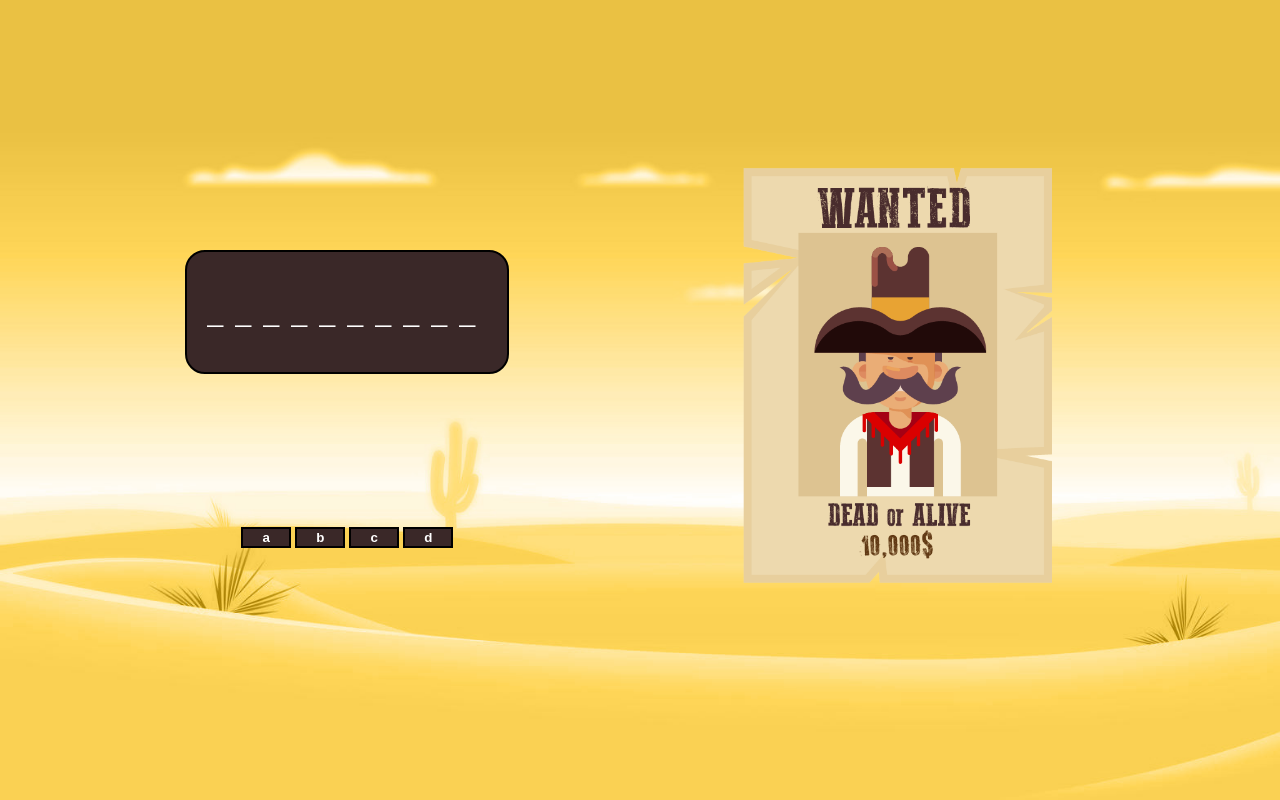
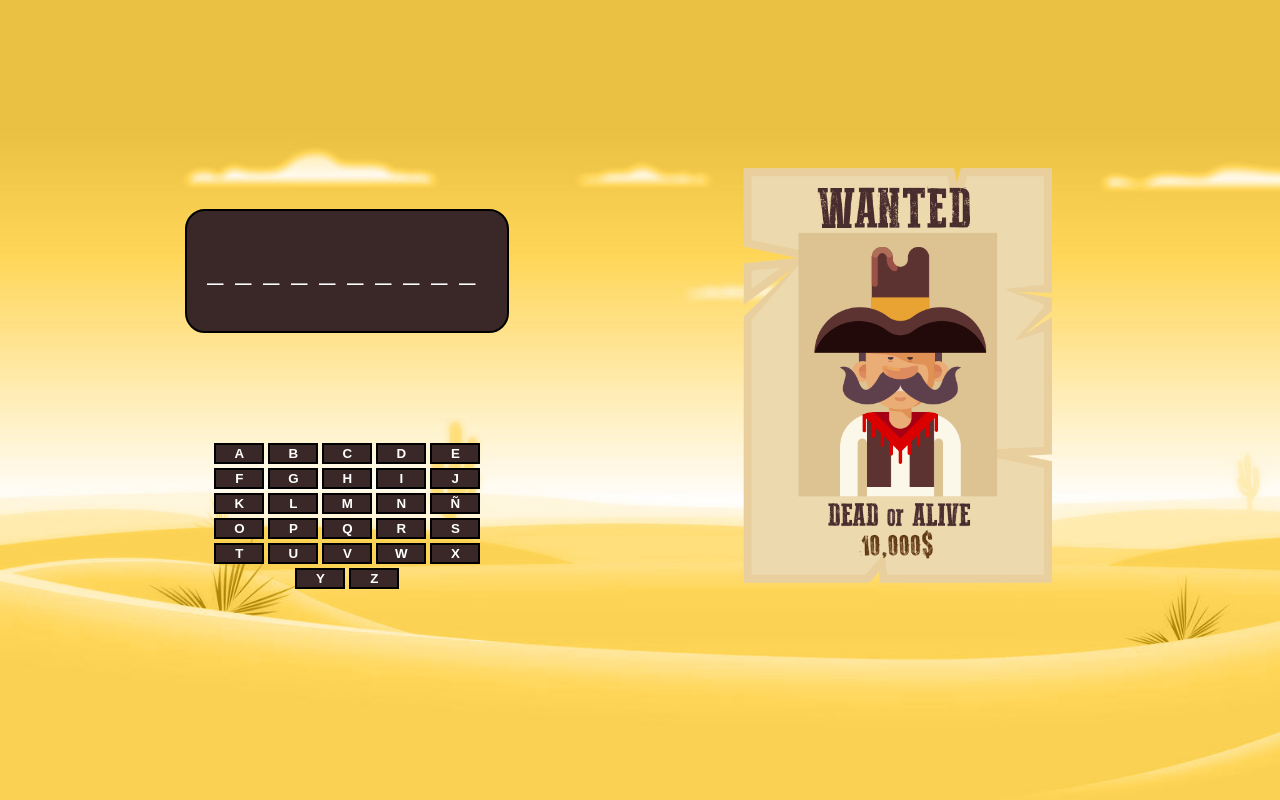
Before and after one commit to soniamogo/ahorcado, a plain HTML site: page index.html in a window 1280 px wide. Drawn offline with nearby package versions, Linux system fonts and the light colour scheme.

Commit message:
Revert "añadiendo jquery"

```diff
--- a/ahorcado.js
+++ b/ahorcado.js
@@ -3,18 +3,7 @@ var eleccion = '';
 var estadoEleccion = [];
 var vidas = -1;
 var imagenes = ['url(img/0.png)','url(img/1.png)', 'url(img/2.png)', 'url(img/3.png)', 'url(img/4.png)', 'url(img/5.png)', 'url(img/6.png)', 'url(img/7.png)', 'url(img/8.png)', 'url(img/9.png)'];
-var letras = ["a", "b", "c", "d"]
 
-$(document).ready(function(){
-  letras.forEach(letra =>{
-    $("#teclado").append(`<button id="${letra}" class="letra">${letra}</button>`)
-  })
-  $(".letra").click(function(){
-    const valor=$(this).text();
-    comprobarLetra(valor);
-    desactivarLetra(valor);
-  })
-})
 function seleccionPalabra(){
   var aleatorio = Math.floor(Math.random()*palabras.length);
   eleccion = palabras[aleatorio].toLowerCase();
@@ -50,7 +39,7 @@ console.log(vidas);
   document.getElementById("felicitacion").innerText='LO SIENTO, HAS PERDIDO';
   finalPartida();
  }
-//  desactivarLetra(letra);
+ desactivarLetra(letra);
 }
 
 function desactivarLetra(letra){
--- a/index.html
+++ b/index.html
@@ -1,7 +1,6 @@
 <!DOCTYPE html>
 <html lang="es">
 <head>
-  <script src="https://ajax.googleapis.com/ajax/libs/jquery/3.6.0/jquery.min.js"></script>
   <meta charset="utf-8">
   <title>Bienvenido al ahorcado</title>
   <meta name="viewport" content="width=device-width, initial-scale=1.0">
@@ -14,7 +13,7 @@
     <div id="izquierda">
       <div id="palabra"><div id="palabraOculta"></div></div>
       <div id="teclado">
-        <!-- <button id="a" class="letra" onclick="comprobarLetra('a')">A</button>
+        <button id="a" class="letra" onclick="comprobarLetra('a')">A</button>
         <button id="b" class="letra" onclick="comprobarLetra('b')">B</button>
         <button id="c" class="letra" onclick="comprobarLetra('c')">C</button>
         <button id="d" class="letra" onclick="comprobarLetra('d')">D</button>
@@ -40,7 +39,7 @@
         <button id="w" class="letra" onclick="comprobarLetra('w')">W</button>
         <button id="x" class="letra" onclick="comprobarLetra('x')">X</button>
         <button id="y" class="letra" onclick="comprobarLetra('y')">Y</button>
-        <button id="z" class="letra" onclick="comprobarLetra('z')">Z</button> -->
+        <button id="z" class="letra" onclick="comprobarLetra('z')">Z</button>
       </div>
     </div>
     <div id="derecha">
```
